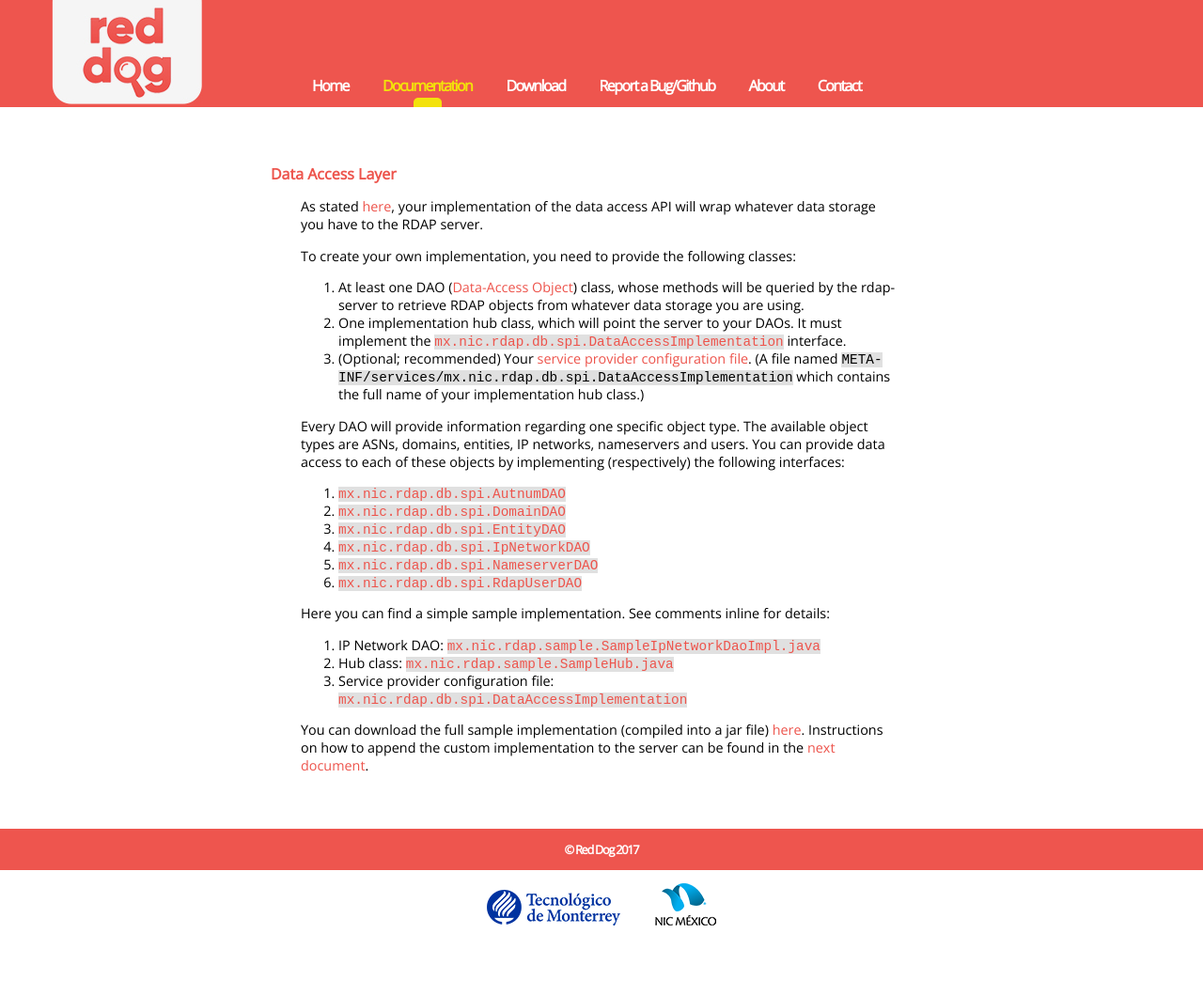
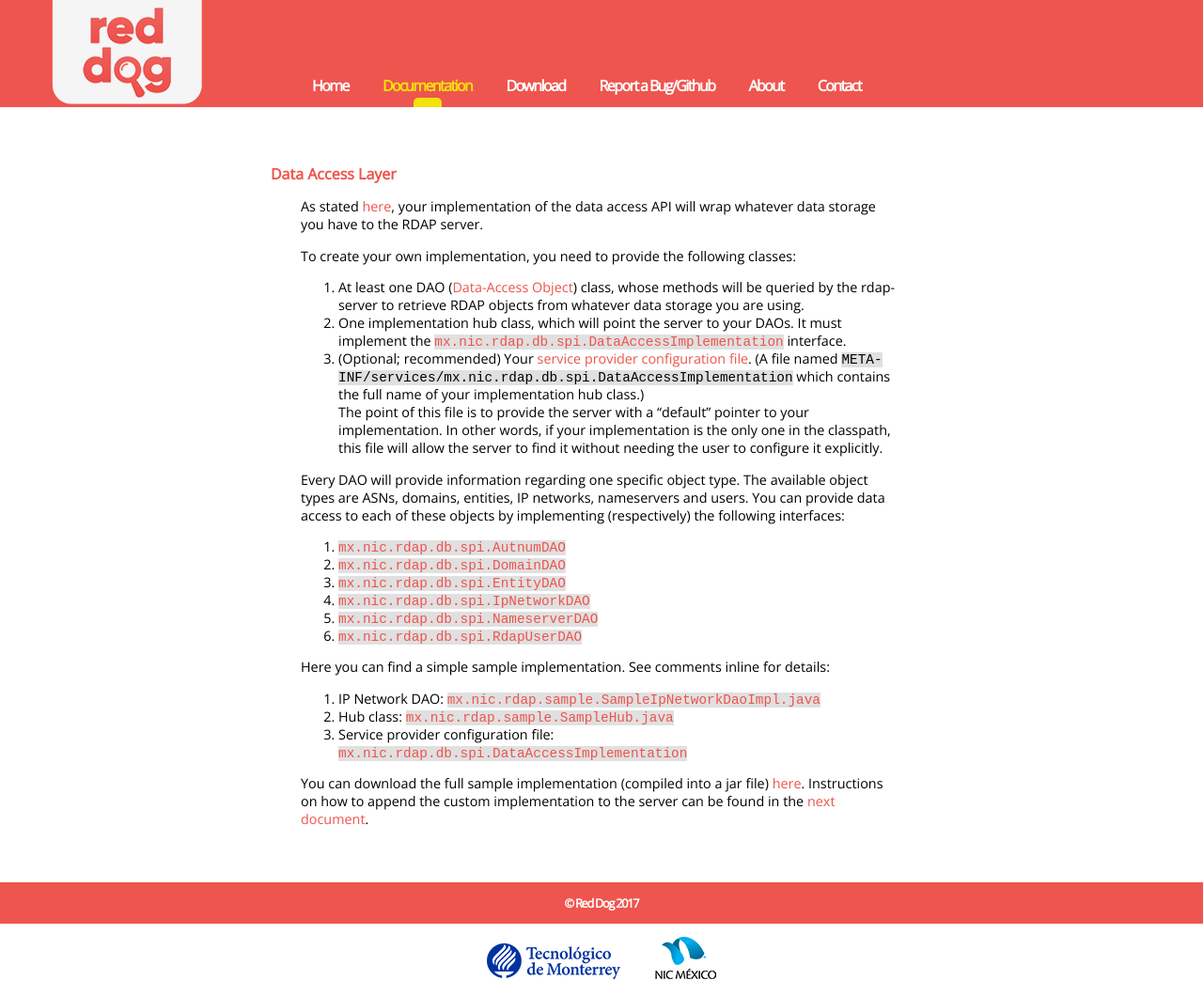
Before and after one commit to NICMx/rdap-server, a Jekyll site: the page built from data-access-layer.md, in a window 1280 px wide. Shown: the whole page at 94% size. Built offline with Jekyll 4.4.1, drawn with Linux system fonts in a browser that asks for light colours; nearby versions of some CDN libraries; before the commit the page ends 1003 px from its top, so only the background shows below that.

Commit message:
Fix a few outdated or broken links

```diff
--- a/_config.yml
+++ b/_config.yml
@@ -1,6 +1,4 @@
 markdown: kramdown
-
-repository-url: https://github.com/NICMx/RedDog
 
 latest-server: 1.1.0
 latest-sample-data-impl: 0.0.2
--- a/_includes/news-breadcrumb
+++ b/_includes/news-breadcrumb
@@ -5,7 +5,7 @@
 	<span>&lt;</span>
 {% endif %}
 
-<img src="img/logo-dog.png" alt="Show More" />
+<img src="{{ site.baseurl }}/img/logo-dog.png" alt="Show More" />
 
 <!-- Find the array index of the post we're currently in. -->
 {% assign postindex = 0 %} <!-- Just in case. -->
--- a/_includes/top-menu
+++ b/_includes/top-menu
@@ -12,7 +12,7 @@
 	{% if page.category == 'Download' %}<br /><img src="{{ site.baseurl }}/img/menu-select.png" />{% endif %}
 </span>
 <span>
-	<a {% if page.category == 'ReportBug'     %}class="selected"{% endif %} href="{{ site.repository-url }}/issues">Report a Bug/Github</a>
+	<a {% if page.category == 'ReportBug'     %}class="selected"{% endif %} href="https://github.com/NICMx/rdap-server/issues">Report a Bug/Github</a>
 	{% if page.category == 'ReportBug' %}<br /><img src="{{ site.baseurl }}/img/menu-select.png" />{% endif %}
 </span>
 <span>
--- a/data-access-layer.md
+++ b/data-access-layer.md
@@ -9,17 +9,18 @@
 To create your own implementation, you need to provide the following classes:
 
 1. At least one DAO ([Data-Access Object](https://en.wikipedia.org/wiki/Data_access_object)) class, whose methods will be queried by the rdap-server to retrieve RDAP objects from whatever data storage you are using.
-2. One implementation hub class, which will point the server to your DAOs. It must implement the [`mx.nic.rdap.db.spi.DataAccessImplementation`](https://github.com/NICMx/rdap-data-access-api/blob/c225a0822e6aaed841d98c370c7fbe3b54ee7e3a/src/main/java/mx/nic/rdap/db/spi/DataAccessImplementation.java) interface.
+2. One implementation hub class, which will point the server to your DAOs. It must implement the [`mx.nic.rdap.db.spi.DataAccessImplementation`](https://github.com/NICMx/rdap-data-access-api/blob/v1.1.0/src/main/java/mx/nic/rdap/db/spi/DataAccessImplementation.java) interface.
 3. (Optional; recommended) Your [service provider configuration file](https://docs.oracle.com/javase/tutorial/ext/basics/spi.html#register-service-providers). (A file named `META-INF/services/mx.nic.rdap.db.spi.DataAccessImplementation` which contains the full name of your implementation hub class.)
+   The point of this file is to provide the server with a "default" pointer to your implementation. In other words, if your implementation is the only one in the classpath, this file will allow the server to find it without needing the user to configure it explicitly.
 
 Every DAO will provide information regarding one specific object type. The available object types are ASNs, domains, entities, IP networks, nameservers and users. You can provide data access to each of these objects by implementing (respectively) the following interfaces:
 
-1. [`mx.nic.rdap.db.spi.AutnumDAO`](https://github.com/NICMx/rdap-data-access-api/blob/c225a0822e6aaed841d98c370c7fbe3b54ee7e3a/src/main/java/mx/nic/rdap/db/spi/AutnumDAO.java)
-2. [`mx.nic.rdap.db.spi.DomainDAO`](https://github.com/NICMx/rdap-data-access-api/blob/c225a0822e6aaed841d98c370c7fbe3b54ee7e3a/src/main/java/mx/nic/rdap/db/spi/DomainDAO.java)
-3. [`mx.nic.rdap.db.spi.EntityDAO`](https://github.com/NICMx/rdap-data-access-api/blob/c225a0822e6aaed841d98c370c7fbe3b54ee7e3a/src/main/java/mx/nic/rdap/db/spi/EntityDAO.java)
-4. [`mx.nic.rdap.db.spi.IpNetworkDAO`](https://github.com/NICMx/rdap-data-access-api/blob/c225a0822e6aaed841d98c370c7fbe3b54ee7e3a/src/main/java/mx/nic/rdap/db/spi/IpNetworkDAO.java)
-5. [`mx.nic.rdap.db.spi.NameserverDAO`](https://github.com/NICMx/rdap-data-access-api/blob/c225a0822e6aaed841d98c370c7fbe3b54ee7e3a/src/main/java/mx/nic/rdap/db/spi/NameserverDAO.java)
-6. [`mx.nic.rdap.db.spi.RdapUserDAO`](https://github.com/NICMx/rdap-data-access-api/blob/c225a0822e6aaed841d98c370c7fbe3b54ee7e3a/src/main/java/mx/nic/rdap/db/spi/RdapUserDAO.java)
+1. [`mx.nic.rdap.db.spi.AutnumDAO`](https://github.com/NICMx/rdap-data-access-api/blob/v1.1.0/src/main/java/mx/nic/rdap/db/spi/AutnumDAO.java)
+2. [`mx.nic.rdap.db.spi.DomainDAO`](https://github.com/NICMx/rdap-data-access-api/blob/v1.1.0/src/main/java/mx/nic/rdap/db/spi/DomainDAO.java)
+3. [`mx.nic.rdap.db.spi.EntityDAO`](https://github.com/NICMx/rdap-data-access-api/blob/v1.1.0/src/main/java/mx/nic/rdap/db/spi/EntityDAO.java)
+4. [`mx.nic.rdap.db.spi.IpNetworkDAO`](https://github.com/NICMx/rdap-data-access-api/blob/v1.1.0/src/main/java/mx/nic/rdap/db/spi/IpNetworkDAO.java)
+5. [`mx.nic.rdap.db.spi.NameserverDAO`](https://github.com/NICMx/rdap-data-access-api/blob/v1.1.0/src/main/java/mx/nic/rdap/db/spi/NameserverDAO.java)
+6. [`mx.nic.rdap.db.spi.RdapUserDAO`](https://github.com/NICMx/rdap-data-access-api/blob/v1.1.0/src/main/java/mx/nic/rdap/db/spi/RdapUserDAO.java)
 
 Here you can find a simple sample implementation. See comments inline for details:
 
```
Also changed, not shown: server-install-custom.md (+2 -2 lines), contact.md (line endings or trailing spaces).
